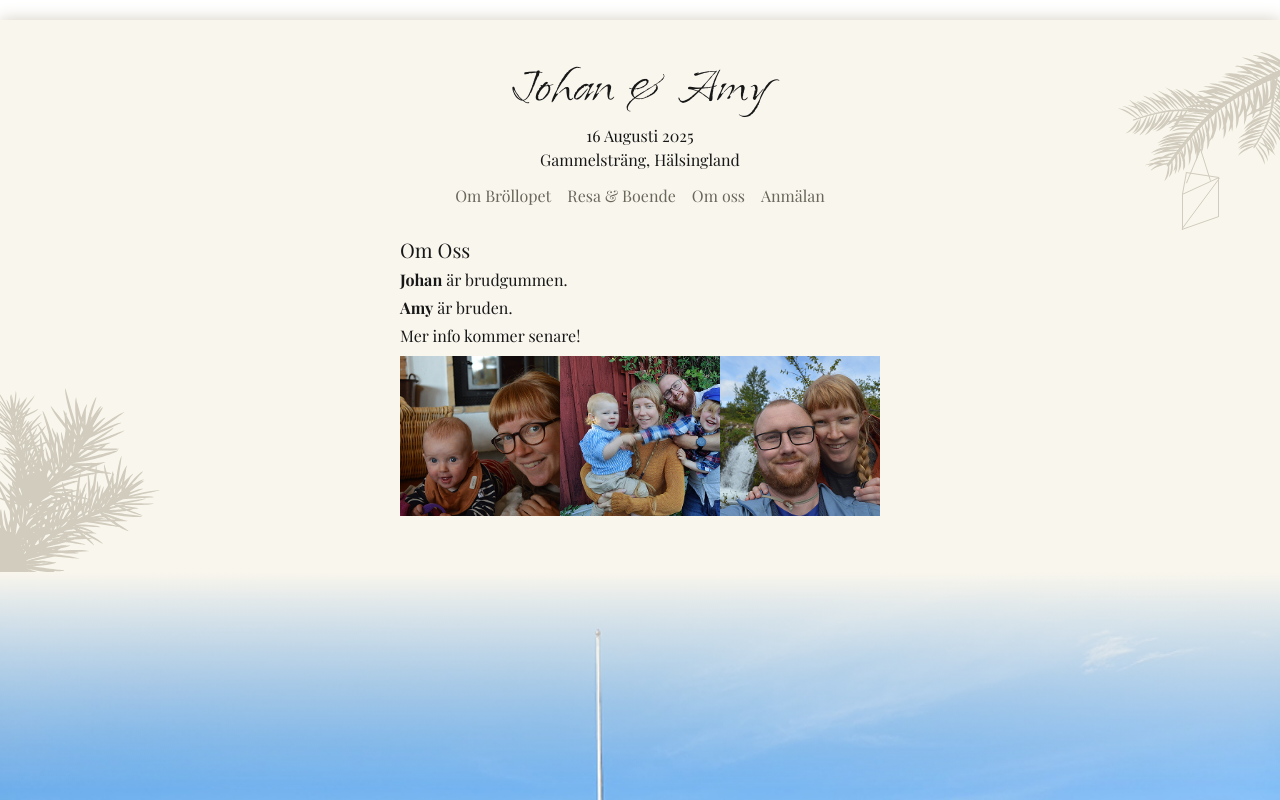
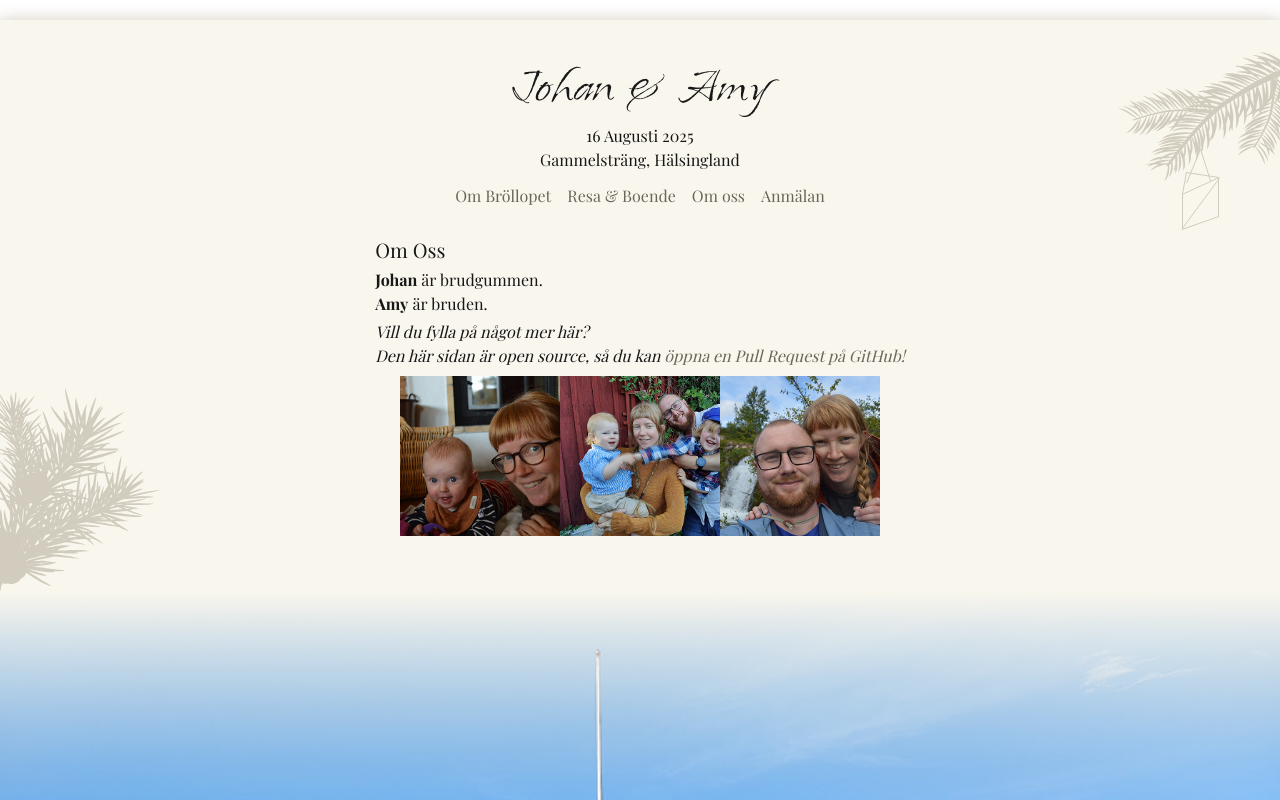
Before and after one commit to nytamin/amy-johan, a Next.js app: page / in a window 1280 px wide. Both pictures are taken after a click on the link "Om oss". Shown: the top 800 px of the page. Built offline with nearby package versions, Linux system fonts and the light colour scheme.

Commit message:
länk till guthub

```diff
--- a/app/om-oss.tsx
+++ b/app/om-oss.tsx
@@ -3,13 +3,28 @@ export default function OmOss() {
     <>
       <div className="m-4 text-left text-section mx-auto max-w-[40em]">
         <h2 className="text-xl my-1">Om Oss</h2>
+
+        <div>
+          <ul>
+            <li>
+              <b>Johan</b> är brudgummen.
+            </li>
+            <li>
+              <b>Amy</b> är bruden.
+            </li>
+          </ul>
+        </div>
         <p>
-          <b>Johan</b> är brudgummen.
+          <i>
+            Vill du fylla på något mer här?
+            <br />
+            Den här sidan är open source, så du kan{" "}
+            <a href="https://github.com/nytamin/amy-johan/blob/main/app/om-oss.tsx">
+              öppna en Pull Request på GitHub!
+            </a>
+          </i>
         </p>
-        <p>
-          <b>Amy</b> är bruden.
-        </p>
-        <p>Mer info kommer senare!</p>
+        <p></p>
         <div className="flex flex-row justify-center w-full my-2">
           <div className="bg-[url(/images/img1.jpg)] bg-cover w-40 h-40"></div>
           <div className="bg-[url(/images/img2.jpg)] bg-cover w-40 h-40"></div>
```
Also changed, not shown: 1 other file (tests, documents, lock files or other folders).
